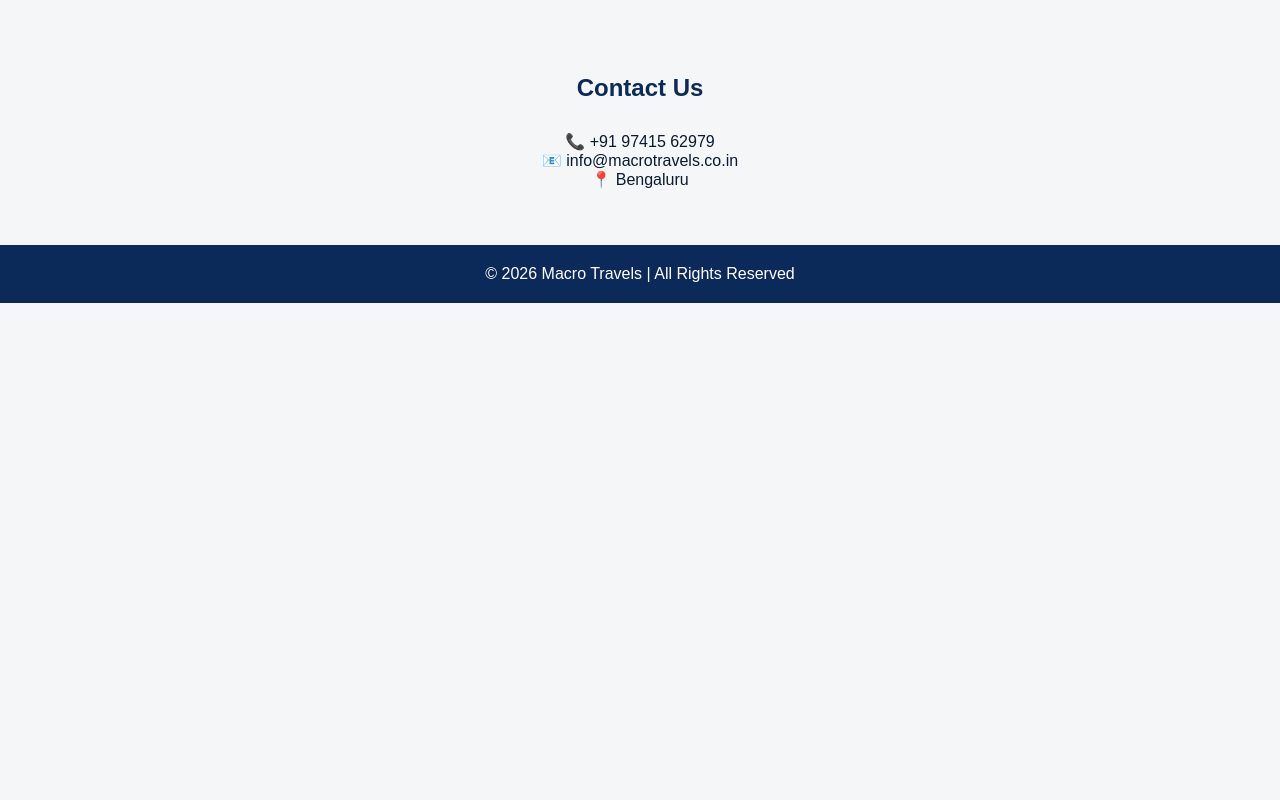
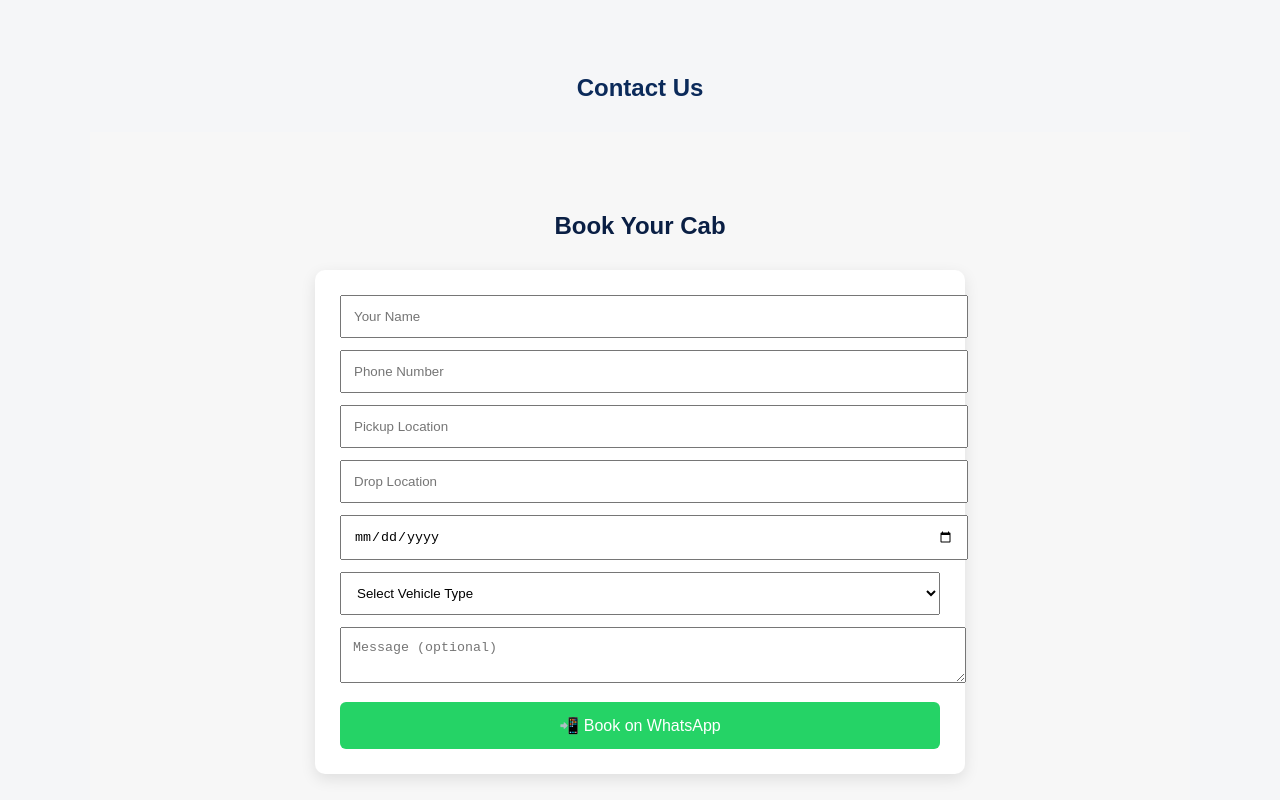
Before and after one commit to macrotravels/macrotravels, a plain HTML site: page index.html in a window 1280 px wide. Shown: the part 1620-2420 px from the top of the page. Before the commit the page ends 1923 px from the top, so only its background shows below. Drawn offline with Linux system fonts and the light colour scheme.

Commit message:
Update index.html

```diff
--- a/index.html
+++ b/index.html
@@ -189,10 +189,58 @@
 
 <section>
   <h2>Contact Us</h2>
-  <p style="text-align:center">
-    📞 +91 97415 62979 <br>
-    📧 info@macrotravels.co.in <br>
-    📍 Bengaluru
+  <section id="contact" style="padding:60px 20px; background:#f7f7f7;">
+  <h2 style="text-align:center; color:#0a1f44;">Book Your Cab</h2>
+
+  <form onsubmit="sendBooking(event)" style="max-width:600px; margin:30px auto; background:#fff; padding:25px; border-radius:10px; box-shadow:0 5px 15px rgba(0,0,0,0.1);">
+
+    <input type="text" id="name" placeholder="Your Name" required style="width:100%; padding:12px; margin-bottom:12px;">
+    <input type="tel" id="phone" placeholder="Phone Number" required style="width:100%; padding:12px; margin-bottom:12px;">
+    <input type="text" id="pickup" placeholder="Pickup Location" required style="width:100%; padding:12px; margin-bottom:12px;">
+    <input type="text" id="drop" placeholder="Drop Location" required style="width:100%; padding:12px; margin-bottom:12px;">
+    <input type="date" id="date" required style="width:100%; padding:12px; margin-bottom:12px;">
+
+    <select id="vehicle" required style="width:100%; padding:12px; margin-bottom:12px;">
+      <option value="">Select Vehicle Type</option>
+      <option>Sedan</option>
+      <option>SUV</option>
+      <option>Luxury</option>
+    </select>
+
+    <textarea id="message" placeholder="Message (optional)" style="width:100%; padding:12px; margin-bottom:15px;"></textarea>
+
+    <button type="submit" style="width:100%; padding:14px; background:#25D366; color:#fff; border:none; font-size:16px; border-radius:6px;">
+      📲 Book on WhatsApp
+    </button>
+  </form>
+</section>
+
+<script>
+function sendBooking(e){
+  e.preventDefault();
+
+  var name = document.getElementById("name").value;
+  var phone = document.getElementById("phone").value;
+  var pickup = document.getElementById("pickup").value;
+  var drop = document.getElementById("drop").value;
+  var date = document.getElementById("date").value;
+  var vehicle = document.getElementById("vehicle").value;
+  var message = document.getElementById("message").value;
+
+  var text =
+    "New Booking Enquiry%0A%0A" +
+    "Name: " + name + "%0A" +
+    "Phone: " + phone + "%0A" +
+    "Pickup: " + pickup + "%0A" +
+    "Drop: " + drop + "%0A" +
+    "Date: " + date + "%0A" +
+    "Vehicle: " + vehicle + "%0A" +
+    "Message: " + message;
+
+  window.open("https://wa.me/919741562979?text=" + text, "_blank");
+}
+</script>
+
   </p>
 </section>
 
```
